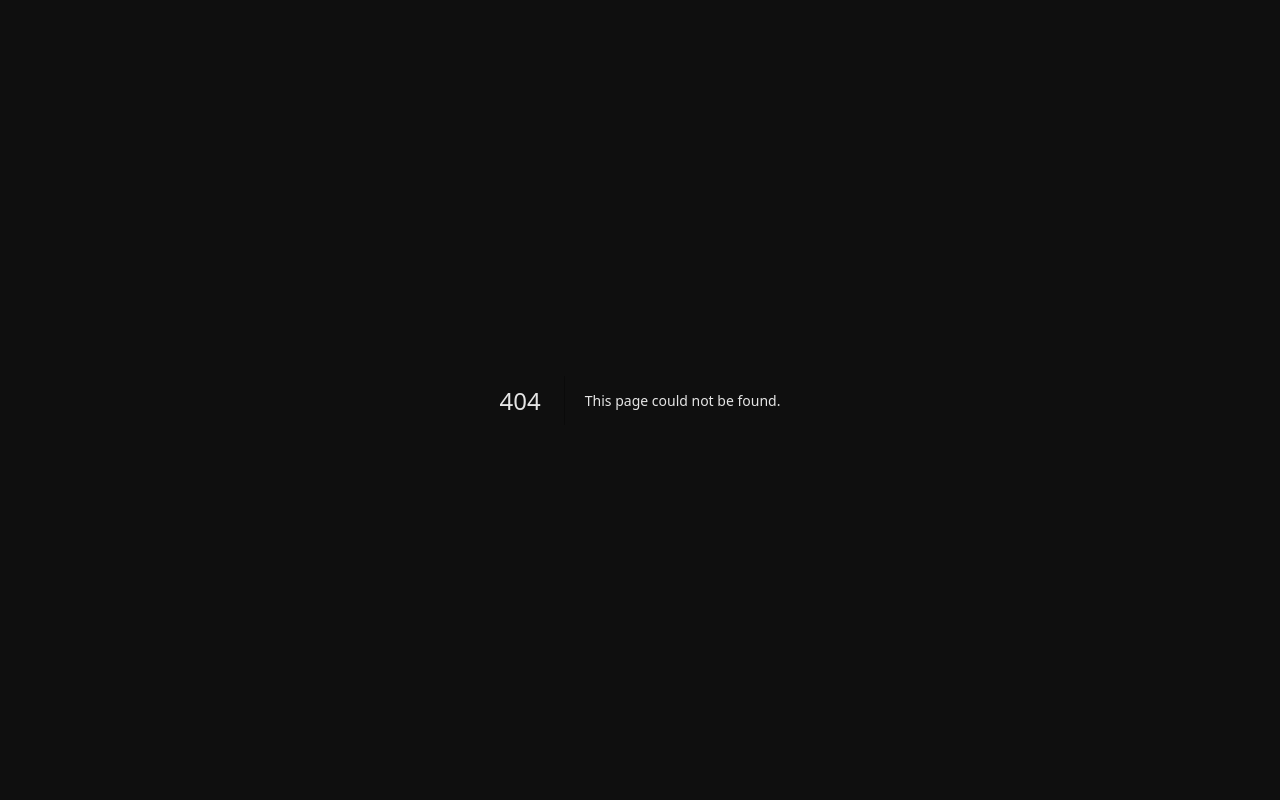
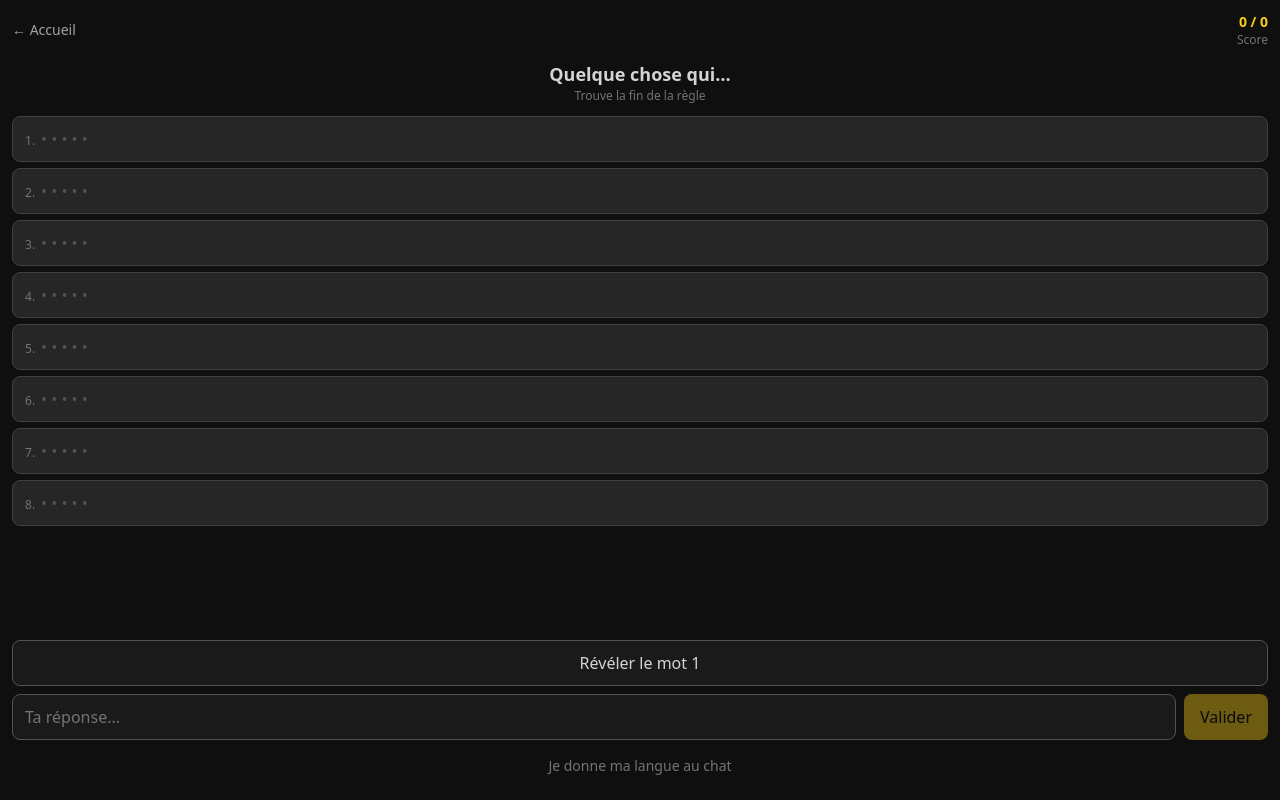
Before and after one commit to benjalam/Convergence, a Next.js app: page /solo in a window 1280 px wide. Before the commit this address had no page. Built offline with nearby package versions, Linux system fonts and the light colour scheme.

Commit message:
Ajout du mode Solo
- Page d'accueil avec 2 modes : Équipes et Solo
- Mode solo : mots cachés, révélation un par un
- Champ de réponse pour deviner la fin de la règle
- Score affiché, feedback correct/incorrect
- Bouton "Je donne ma langue au chat"

```diff
--- a/app/page.js
+++ b/app/page.js
@@ -13,7 +13,10 @@ export default function Home() {
       </div>
       <div className="flex flex-col gap-4 w-full max-w-sm">
         <Link href="/config" className="btn-primary text-center block">
-          Lancer une partie
+          Mode Équipes
+        </Link>
+        <Link href="/solo" className="btn-primary text-center block">
+          Mode Solo
         </Link>
         <Link
           href="/regles"
--- /dev/null
+++ b/app/solo/page.js
@@ -0,0 +1,229 @@
+"use client";
+
+import { useState, useEffect } from "react";
+import Link from "next/link";
+import cartesData from "@/data/cartes.json";
+
+function shuffle(arr) {
+  const a = [...arr];
+  for (let i = a.length - 1; i > 0; i--) {
+    const j = Math.floor(Math.random() * (i + 1));
+    [a[i], a[j]] = [a[j], a[i]];
+  }
+  return a;
+}
+
+// Extrait le mot-clé de la règle (ex: "Quelque chose qui brille" -> "brille")
+function extractKeyword(regle) {
+  // Enlève "Quelque chose qui " ou "Quelque chose qui s'" ou "Quelque chose qui est "
+  const cleaned = regle
+    .replace(/^Quelque chose qui s'/i, "")
+    .replace(/^Quelque chose qui est /i, "")
+    .replace(/^Quelque chose qui /i, "")
+    .trim()
+    .toLowerCase();
+  return cleaned;
+}
+
+// Normalise une chaîne pour comparaison (sans accents, minuscules)
+function normalize(str) {
+  return str
+    .toLowerCase()
+    .normalize("NFD")
+    .replace(/[\u0300-\u036f]/g, "")
+    .trim();
+}
+
+export default function Solo() {
+  const [deck, setDeck] = useState([]);
+  const [currentIndex, setCurrentIndex] = useState(0);
+  const [revealedCount, setRevealedCount] = useState(0);
+  const [answer, setAnswer] = useState("");
+  const [feedback, setFeedback] = useState(null); // null, "correct", "incorrect"
+  const [score, setScore] = useState(0);
+  const [totalPlayed, setTotalPlayed] = useState(0);
+  const [showAnswer, setShowAnswer] = useState(false);
+
+  const card = deck[currentIndex];
+  const keyword = card ? extractKeyword(card.regle) : "";
+
+  useEffect(() => {
+    setDeck(shuffle(cartesData));
+  }, []);
+
+  const revealNext = () => {
+    if (revealedCount < 8) {
+      setRevealedCount((c) => c + 1);
+    }
+  };
+
+  const checkAnswer = () => {
+    if (!answer.trim()) return;
+
+    const userAnswer = normalize(answer);
+    const correctAnswer = normalize(keyword);
+
+    // Vérifie si la réponse est suffisamment proche
+    const isCorrect =
+      userAnswer === correctAnswer ||
+      correctAnswer.includes(userAnswer) ||
+      userAnswer.includes(correctAnswer);
+
+    if (isCorrect) {
+      setFeedback("correct");
+      setScore((s) => s + 1);
+    } else {
+      setFeedback("incorrect");
+      setShowAnswer(true);
+    }
+    setTotalPlayed((t) => t + 1);
+  };
+
+  const nextCard = () => {
+    setRevealedCount(0);
+    setAnswer("");
+    setFeedback(null);
+    setShowAnswer(false);
+    if (currentIndex + 1 >= deck.length) {
+      // Recharger le deck
+      setDeck(shuffle(cartesData));
+      setCurrentIndex(0);
+    } else {
+      setCurrentIndex((i) => i + 1);
+    }
+  };
+
+  const giveUp = () => {
+    setFeedback("incorrect");
+    setShowAnswer(true);
+    setTotalPlayed((t) => t + 1);
+  };
+
+  if (!card) {
+    return (
+      <main className="min-h-screen flex items-center justify-center">
+        <p className="text-neutral-400">Chargement…</p>
+      </main>
+    );
+  }
+
+  return (
+    <main className="h-[100dvh] p-3 pb-4 flex flex-col overflow-hidden">
+      {/* Header */}
+      <div className="flex items-center justify-between gap-2 mb-3">
+        <Link href="/" className="text-neutral-400 hover:text-[var(--accent)] transition text-sm">
+          ← Accueil
+        </Link>
+        <div className="text-right">
+          <p className="text-sm font-bold text-[var(--accent)]">
+            {score} / {totalPlayed}
+          </p>
+          <p className="text-xs text-neutral-500">Score</p>
+        </div>
+      </div>
+
+      {/* Instruction */}
+      <div className="text-center mb-3">
+        <p className="text-lg font-semibold text-neutral-300">Quelque chose qui…</p>
+        <p className="text-xs text-neutral-500">Trouve la fin de la règle</p>
+      </div>
+
+      {/* Liste des mots */}
+      <div className="flex-1 overflow-y-auto mb-3">
+        <div className="grid grid-cols-1 gap-1.5">
+          {card.mots.map((mot, i) => {
+            const isRevealed = i < revealedCount;
+            return (
+              <div
+                key={i}
+                className={`py-2.5 px-3 rounded-lg font-medium text-left transition ${
+                  isRevealed
+                    ? "bg-[var(--card)] border border-neutral-600 text-neutral-300"
+                    : "bg-neutral-800 border border-neutral-700 text-neutral-600"
+                }`}
+              >
+                <span className="text-xs mr-1.5 text-neutral-500">
+                  {i + 1}.
+                </span>
+                {isRevealed ? mot : "• • • • •"}
+              </div>
+            );
+          })}
+        </div>
+      </div>
+
+      {/* Zone de réponse */}
+      {feedback === null ? (
+        <div className="flex-shrink-0 space-y-2">
+          <button
+            type="button"
+            onClick={revealNext}
+            disabled={revealedCount >= 8}
+            className="w-full py-2.5 rounded-lg font-medium bg-[var(--card)] border border-neutral-600 text-neutral-300 hover:border-[var(--accent)] disabled:opacity-40 disabled:cursor-not-allowed transition touch-manipulation"
+          >
+            {revealedCount >= 8 ? "Tous les mots révélés" : `Révéler le mot ${revealedCount + 1}`}
+          </button>
+
+          <div className="flex gap-2">
+            <input
+              type="text"
+              value={answer}
+              onChange={(e) => setAnswer(e.target.value)}
+              onKeyDown={(e) => e.key === "Enter" && checkAnswer()}
+              placeholder="Ta réponse..."
+              className="flex-1 py-2.5 px-3 rounded-lg bg-[var(--card)] border border-neutral-600 text-white placeholder-neutral-500 focus:border-[var(--accent)] focus:outline-none"
+            />
+            <button
+              type="button"
+              onClick={checkAnswer}
+              disabled={!answer.trim()}
+              className="px-4 py-2.5 rounded-lg font-medium bg-[var(--accent)] text-black hover:bg-[var(--accent-hover)] disabled:opacity-40 disabled:cursor-not-allowed transition touch-manipulation"
+            >
+              Valider
+            </button>
+          </div>
+
+          <button
+            type="button"
+            onClick={giveUp}
+            className="w-full py-2 rounded-lg text-sm text-neutral-500 hover:text-neutral-300 transition"
+          >
+            Je donne ma langue au chat
+          </button>
+        </div>
+      ) : (
+        <div className="flex-shrink-0 space-y-3">
+          <div
+            className={`p-4 rounded-xl text-center ${
+              feedback === "correct"
+                ? "bg-green-500/20 border border-green-500"
+                : "bg-red-500/20 border border-red-500"
+            }`}
+          >
+            {feedback === "correct" ? (
+              <p className="text-green-400 font-bold text-lg">Bravo !</p>
+            ) : (
+              <>
+                <p className="text-red-400 font-bold text-lg">Raté !</p>
+                {showAnswer && (
+                  <p className="text-neutral-300 mt-1">
+                    La réponse était : <span className="font-bold text-white">{keyword}</span>
+                  </p>
+                )}
+              </>
+            )}
+            <p className="text-neutral-400 text-sm mt-2">{card.regle}</p>
+          </div>
+
+          <button
+            type="button"
+            onClick={nextCard}
+            className="w-full py-3 rounded-xl font-semibold bg-[var(--accent)] text-black hover:bg-[var(--accent-hover)] transition touch-manipulation"
+          >
+            Carte suivante
+          </button>
+        </div>
+      )}
+    </main>
+  );
+}
```
